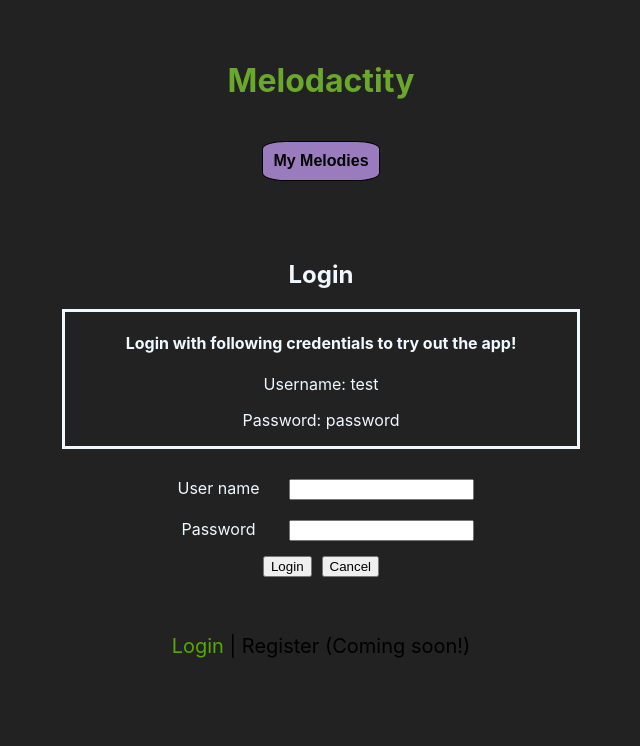
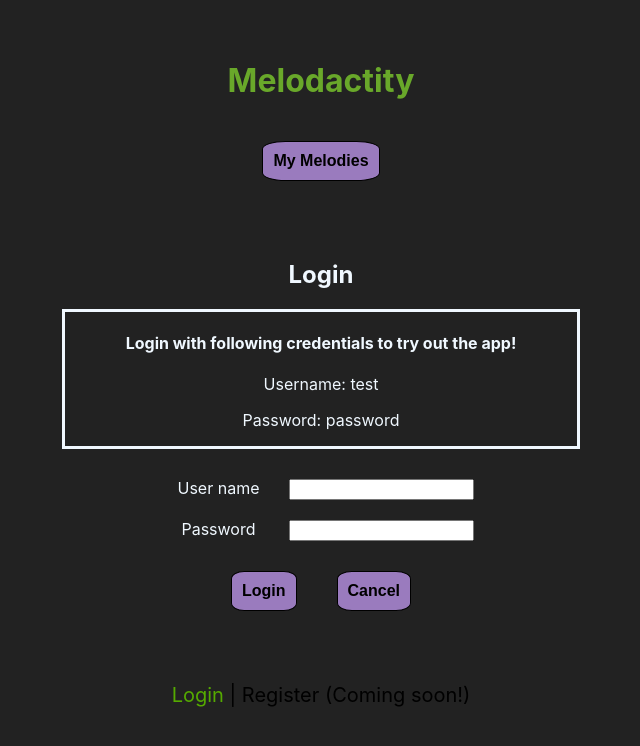
Before and after one commit to Trinadactyl/melodacity-client, a React (Create React App) app: page /login in a window 1280 px wide. Shown: the top 746 px of the page, without its empty margins (319-959 px from the left). Built offline with nearby package versions, Linux system fonts and the light colour scheme.

Commit message:
login form button styles

```diff
--- a/src/components/LoginPage/LoginPage.css
+++ b/src/components/LoginPage/LoginPage.css
@@ -22,4 +22,13 @@ label {
 
 button {
   margin: 5px;
+  background-color: #9A7BBE;
+  font-size: inherit;
+  font-weight: bold;
+  height: auto;
+  width: auto;
+  padding: 10px;
+  border-radius: 20%;
+  border: solid black 1px;
+  margin: 20px;
 }
```
